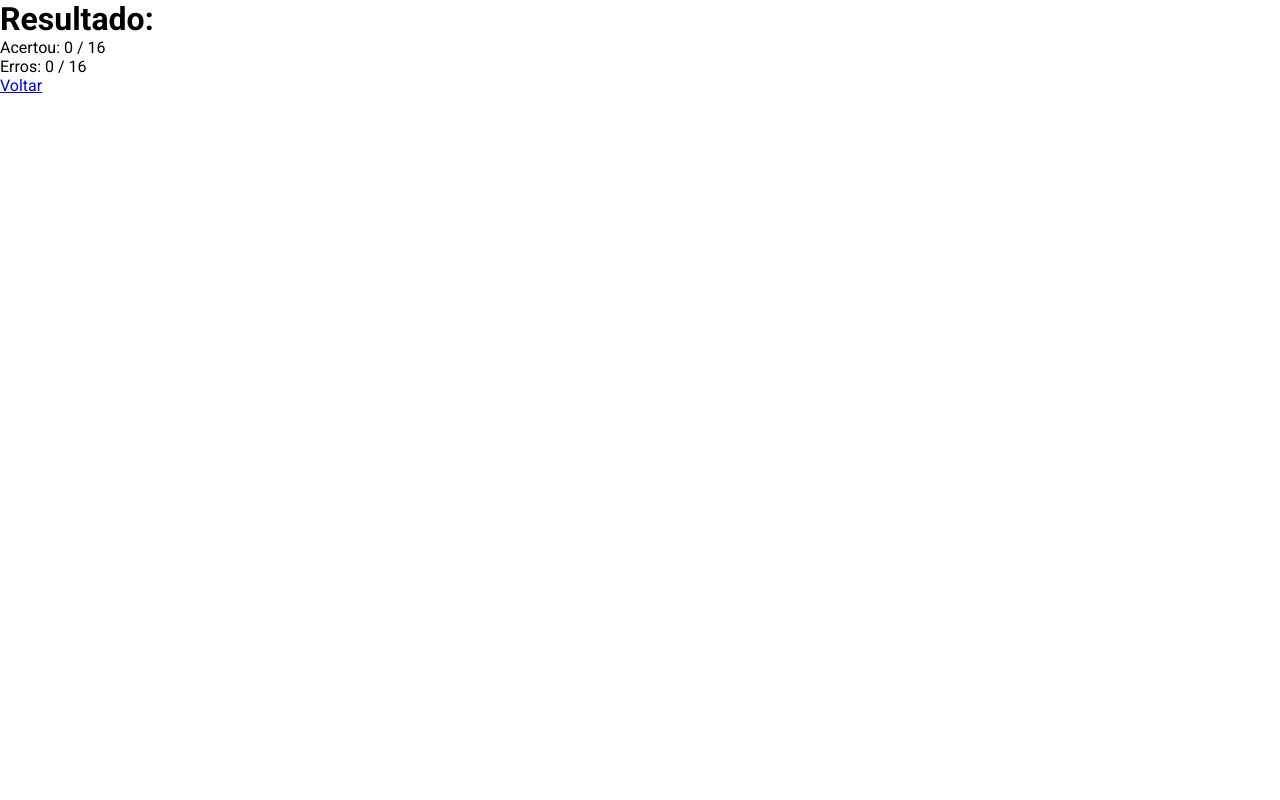
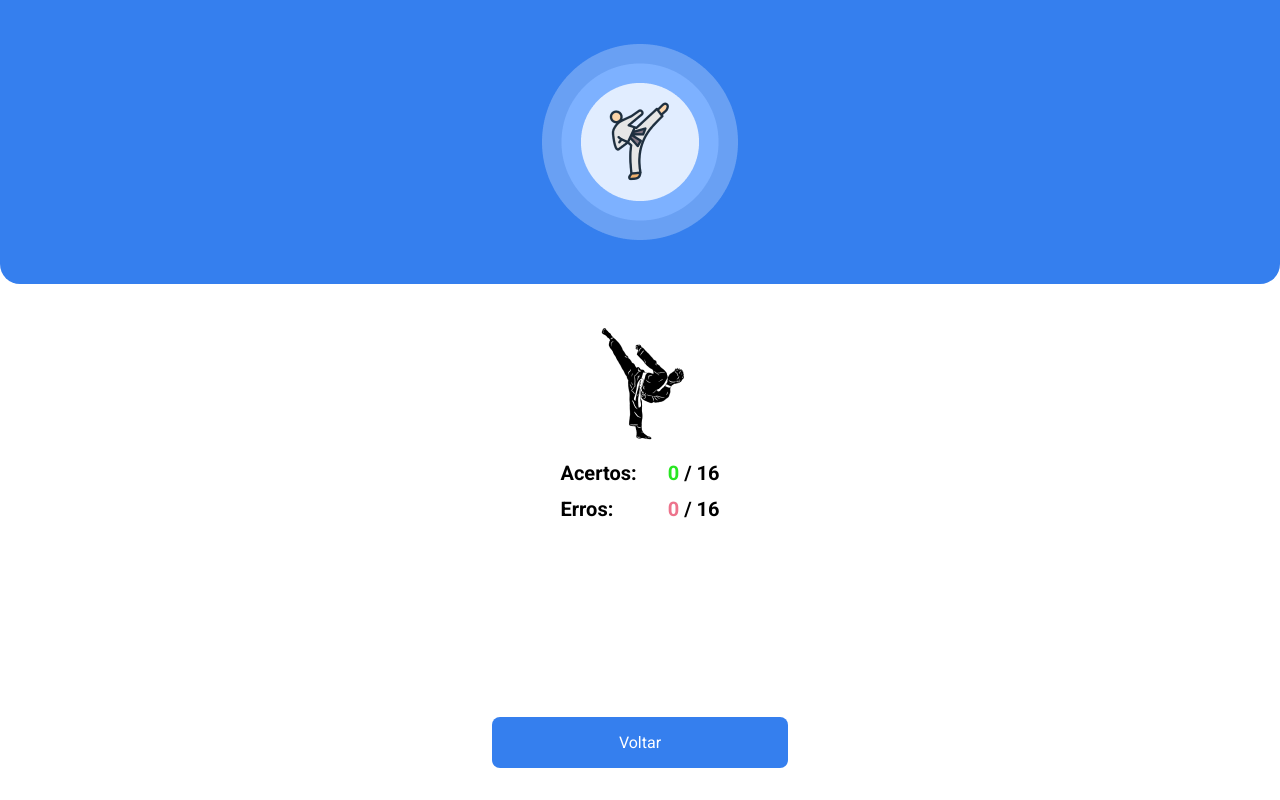
Before and after one commit to matheusgondra/taekwondo-quiz, a React (Vite) app: page /result in a window 1280 px wide. Built offline with nearby package versions, Linux system fonts and the light colour scheme.

Commit message:
criando pagina de resultado

```diff
--- a/src/components/TaekwondoIcon/index.tsx
+++ b/src/components/TaekwondoIcon/index.tsx
@@ -1,10 +1,16 @@
 import tkdIcon from "../../assets/twd.png";
 import tkdSmallIcon from "../../assets/tkd-small.png";
+import tkdDetailedIcon from "../../assets/tkd-kick.png";
 
 interface TaekwondoIconProps {
 	size?: "small" | "large";
+	variant?: "simple" | "detailed";
 }
 
-export function TaekwondoIcon({ size = "large" }: TaekwondoIconProps) {
+export function TaekwondoIcon({ size = "large", variant = "simple" }: TaekwondoIconProps) {
+	if (variant === "detailed") {
+		return <img src={tkdDetailedIcon} width={121} height={121} alt="Lutador de taekwondo chutando alto" />;
+	}
+
 	return <img src={size === "large" ? tkdIcon : tkdSmallIcon} alt="Lutador de taekwondo chutando alto" />;
 }
--- a/src/pages/Result/index.tsx
+++ b/src/pages/Result/index.tsx
@@ -1,16 +1,38 @@
-import { Link } from "react-router-dom";
+import { Button } from "../../components/Button";
+import { TaekwondoIcon } from "../../components/TaekwondoIcon";
 import { useQuizContext } from "../../hooks";
+import "./result.css";
 
 export function ResultPage() {
 	const { result } = useQuizContext();
-	console.log("Resultado na outra pagina: ", result);
+	const totalQuestions = 16;
 
 	return (
 		<>
-			<h1>Resultado:</h1>
-			<p>Acertou: {result.correct} / 16</p>
-			<p>Erros: {result.wrong} / 16</p>
-			<Link to="/">Voltar</Link>
+			<header className="header">
+				<TaekwondoIcon />
+			</header>
+			<main className="result-page-container">
+				<div>
+					<TaekwondoIcon variant="detailed" />
+					<p>
+						Acertos:
+						<span>
+							<span className="result-correct">{result.correct}</span> / {totalQuestions}
+						</span>
+					</p>
+					<p>
+						Erros:
+						<span>
+							<span className="result-wrong">{result.wrong}</span> / {totalQuestions}
+						</span>
+					</p>
+				</div>
+
+				<Button path="/" disabled={false}>
+					Voltar
+				</Button>
+			</main>
 		</>
 	);
 }
--- /dev/null
+++ b/src/pages/Result/result.css
@@ -0,0 +1,33 @@
+.result-page-container {
+	display: flex;
+	flex-direction: column;
+	justify-content: space-between;
+	align-items: center;
+	height: calc(100vh - 284px);
+	padding: 40px 2rem;
+	padding-bottom: 2rem;
+}
+
+.result-page-container div {
+	text-align: center;
+	width: 159px;
+}
+
+.result-page-container div p {
+	margin-top: 12px;
+}
+
+.result-page-container p {
+	font-size: 20px;
+	font-weight: bold;
+	display: flex;
+	justify-content: space-between;
+}
+
+.result-correct {
+	color: #28E621;
+}
+
+.result-wrong {
+	color: #ED738C;
+}
```
Also changed, not shown: src/assets/tkd-kick.png (added).
